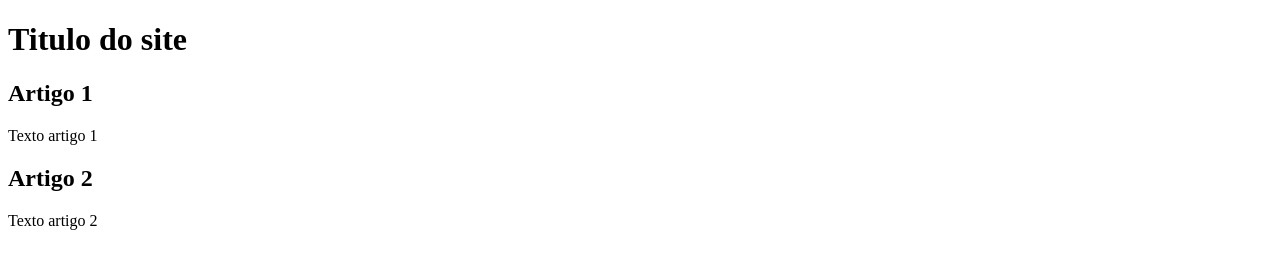
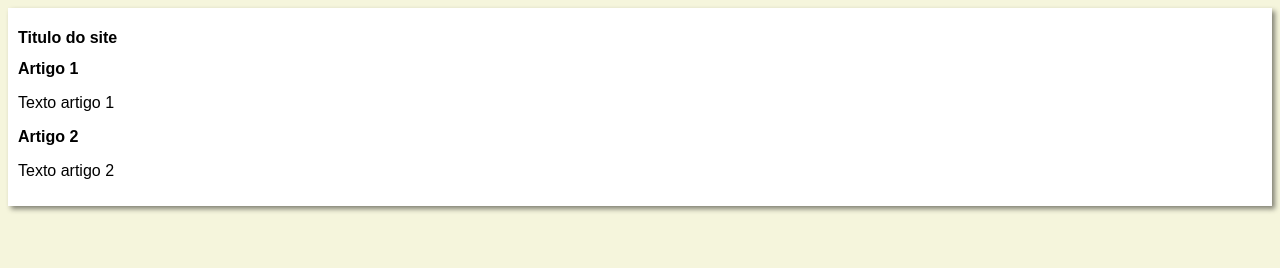
Before and after one commit to ginmath/projeto-site, a plain HTML site: page index.html in a window 1280 px wide. Drawn offline with Linux system fonts and the light colour scheme.

Commit message:
Iniciei o design

```diff
--- /dev/null
+++ b/estilos/style.css
@@ -0,0 +1,17 @@
+* {
+    font-family: Arial, Helvetica, sans-serif;
+    font-size: 16px;
+}
+
+body {
+    background-color: beige;
+
+}
+
+main {
+    background-color: white;
+    witdh: 500px;
+    margin: auto;
+    padding: 10px;
+    box-shadow: 3px 3px 5px rgba(0, 0, 0, 0.473);
+}
--- a/index.html
+++ b/index.html
@@ -3,7 +3,8 @@
 <head>
     <meta charset="UTF-8">
     <meta name="viewport" content="width=device-width, initial-scale=1.0">
-    <title>Document</title>
+    <title>Titulo do site</title>
+    <link rel="stylesheet" href="estilos/style.css">
 </head>
 <body>
     <main>
```
